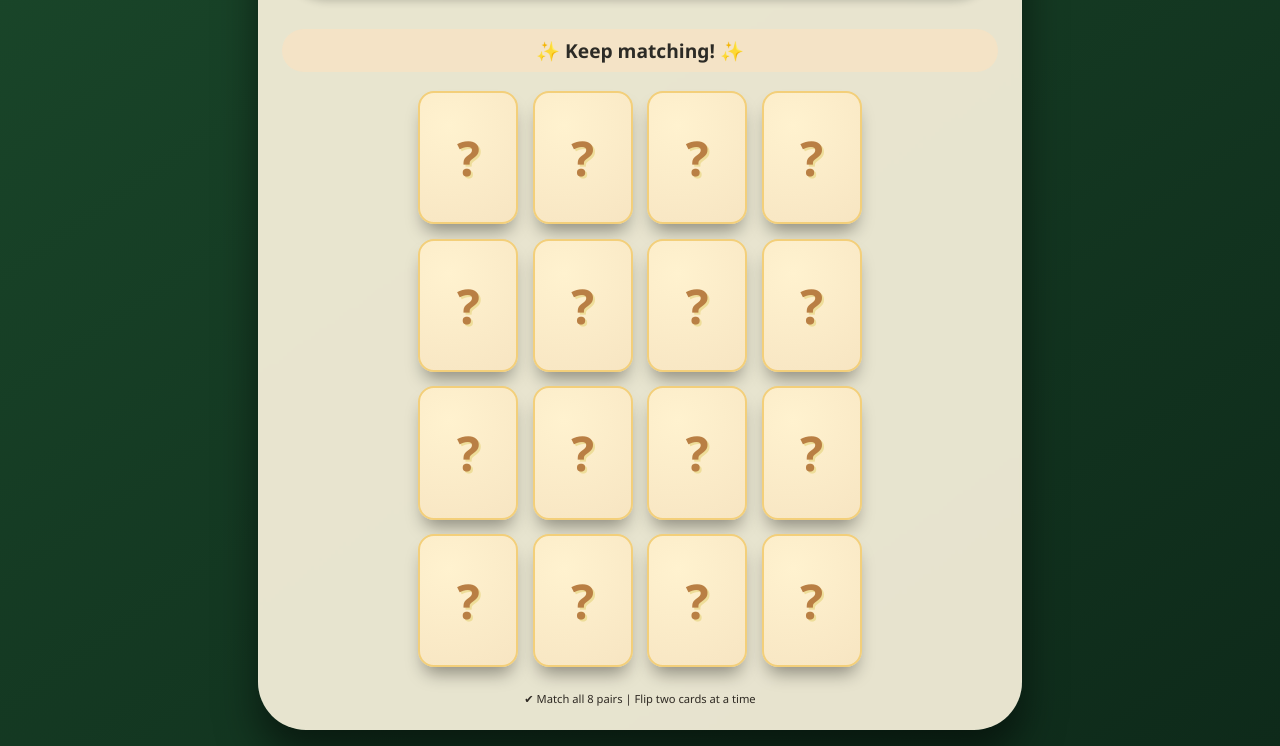
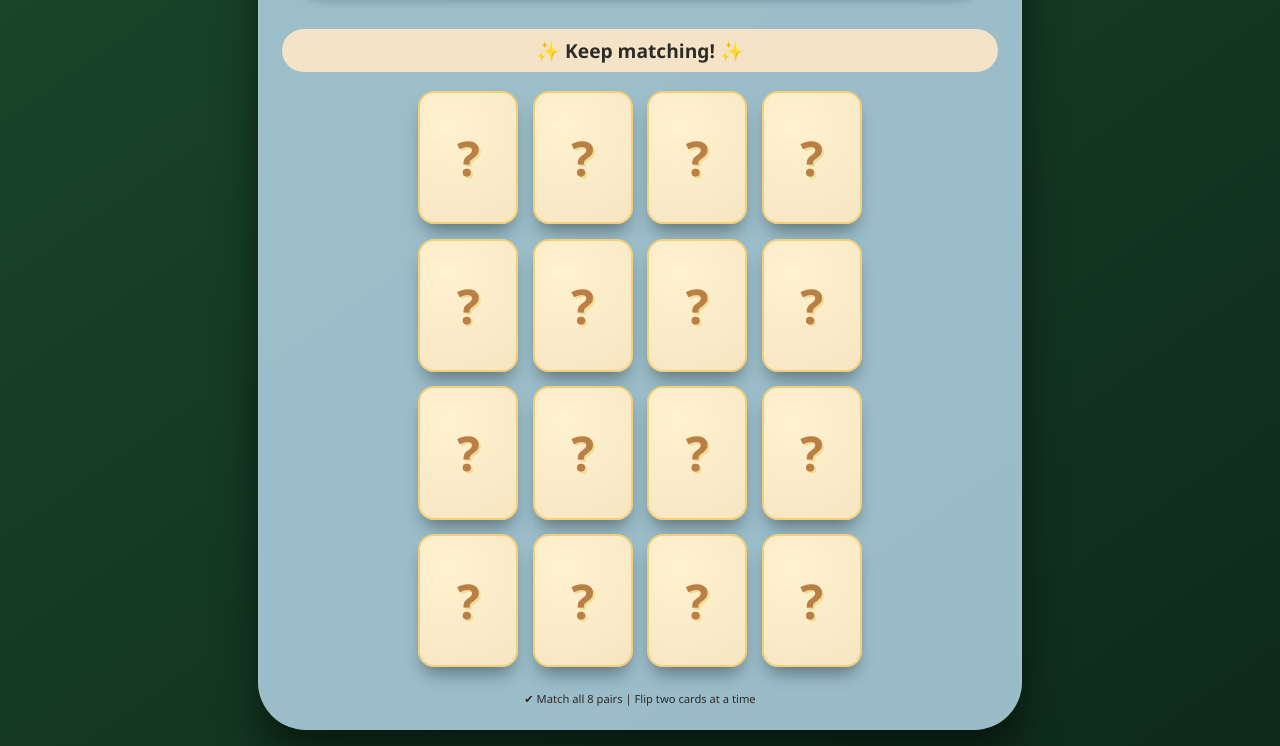
Before and after one commit to reincorrea/elective4-finals, a website: page index.html in a window 1280 px wide. Shown: the part 133-879 px from the top of the page. Drawn offline with Linux system fonts and the light colour scheme.

Commit message:
Update index.html

```diff
--- a/index.html
+++ b/index.html
@@ -24,7 +24,7 @@
 
     /* game container */
     .game-container {
-      background: rgba(255, 248, 227, 0.9);
+      background: rgba(170, 205, 220, 0.9);
       border-radius: 3rem;
       padding: 1.5rem;
       box-shadow: 0 25px 40px rgba(0, 0, 0, 0.5), inset 0 1px 2px rgba(255, 255, 255, 0.3);
```
